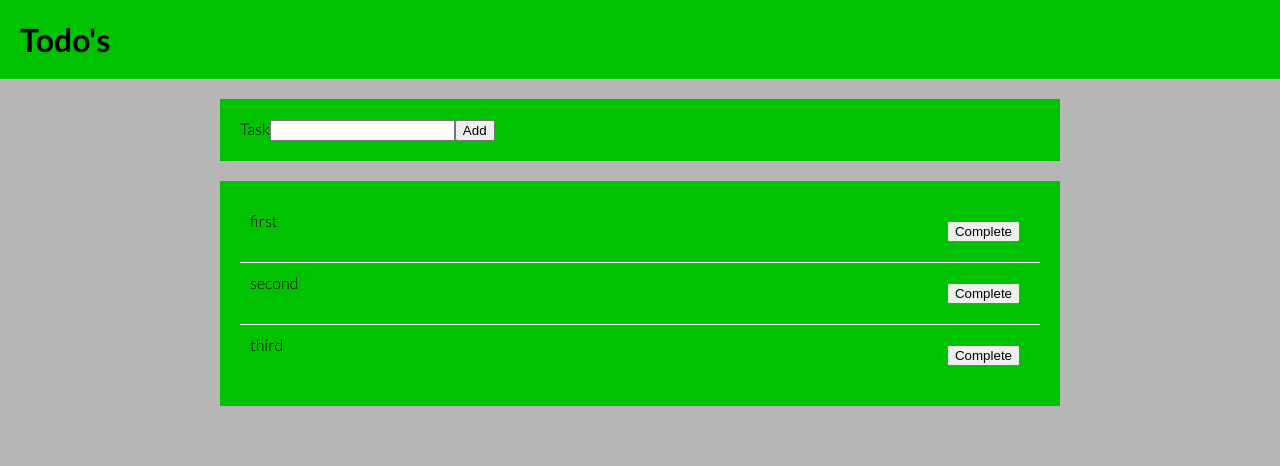
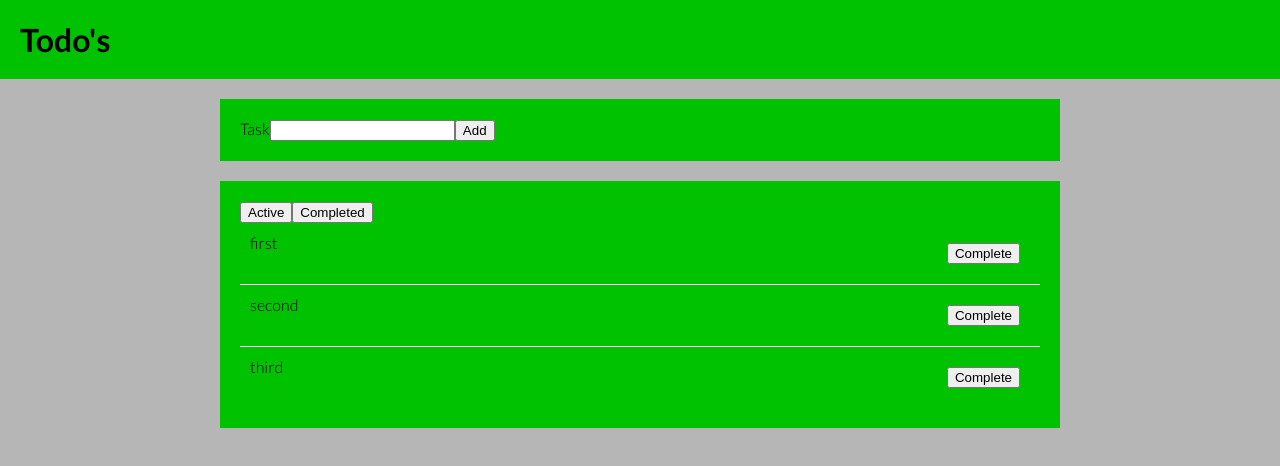
Before and after one commit to mEsUsah/vue-todo, a Vue app: page / in a window 1280 px wide. Shown: the top 466 px of the page. Built offline with nearby package versions, Linux system fonts and the light colour scheme.

Commit message:
switch between listing pending and completed tasks

```diff
--- a/src/App.vue
+++ b/src/App.vue
@@ -4,15 +4,16 @@
         <add-task @add-item="addTask"></add-task>
     </base-card>
     <base-card>
+        <button @click="showPendignTasks">Active</button>
+        <button @click="showCompletedTasks">Completed</button>
         <task-item
-            v-for="task in pendingTasks"
+            v-for="task in displayedTasks"
             :key="task.id"
             :id="task.id"
             :task="task.title"
             :complete="task.complete"
             @delete-task="deleteTask"
-            @complete-task="completeTask"
-        >
+            @complete-task="completeTask">
         </task-item>
     </base-card>
 </template>
@@ -26,6 +27,7 @@ import AddTask from './components/AddTask.vue';
 export default {
   data(){
     return{
+        activeList: 'pending',
         tasks: [
             {
                 id: 1,
@@ -46,8 +48,12 @@ export default {
     }
   },
   computed: {
-    pendingTasks(){
-        return this.tasks.filter(task => task.complete === false);
+    displayedTasks(){
+        if(this.activeList == 'pending'){
+            return this.tasks.filter(task => task.complete === false);
+        } else {
+            return this.tasks.filter(task => task.complete === true);
+        }
     }
   },
   methods: {
@@ -66,9 +72,20 @@ export default {
     completeTask(taskId){
         const taskIndex = this.tasks.findIndex(task => task.id === taskId);
         this.tasks[taskIndex].complete = true;
+    },
+    showCompletedTasks(){
+        this.activeList = 'completed';
+    },
+    showPendignTasks(){
+        this.activeList = 'pending'
     }
   },
-  components: { TheHeader, BaseCard, TaskItem, AddTask }
+  components: {
+    TheHeader,
+    BaseCard,
+    TaskItem,
+    AddTask,
+  }
 }
 </script>
 
```
